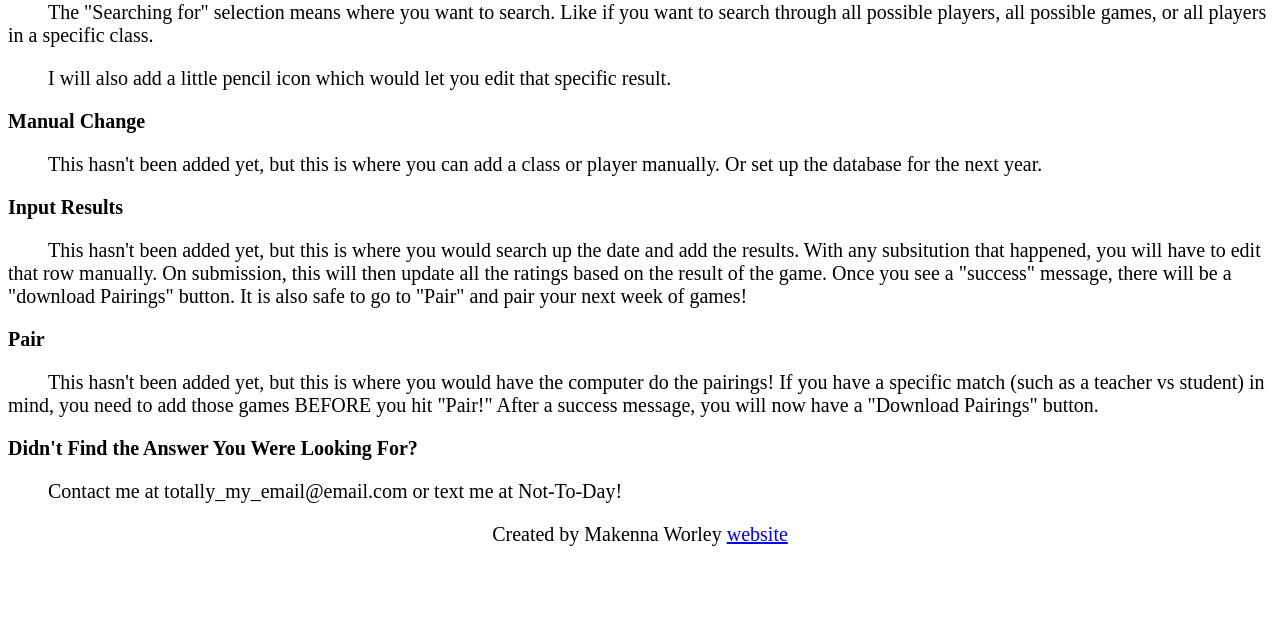
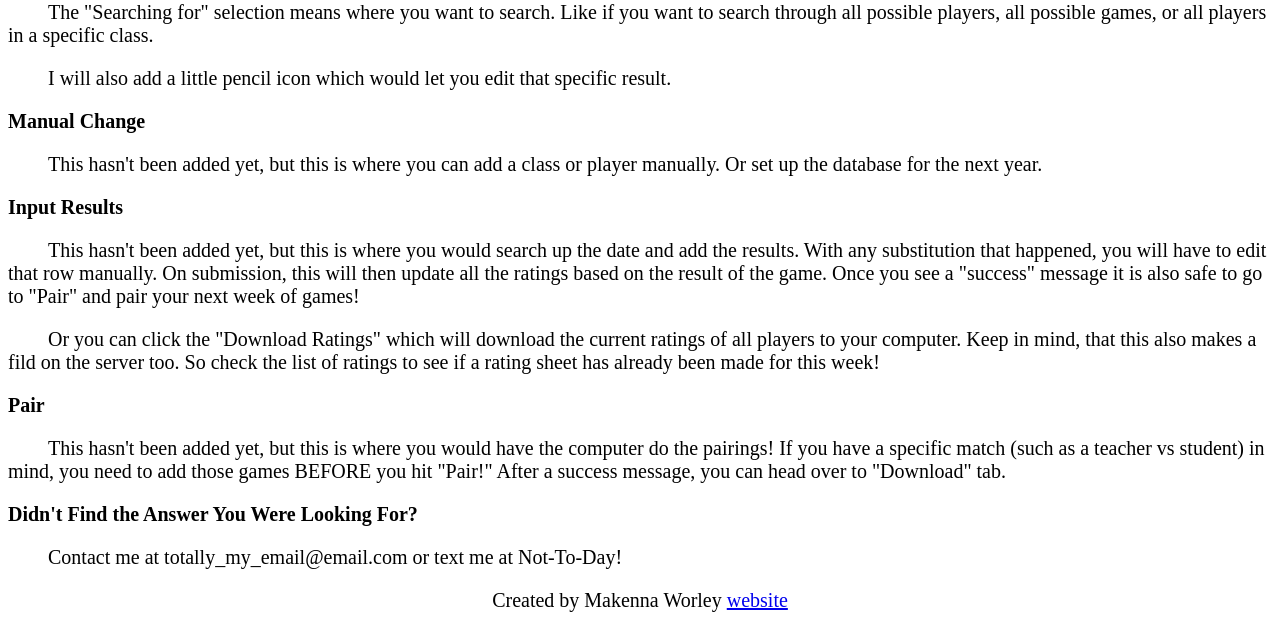
Before and after one commit to MakennaWorley/chess-website, a Django app: template chess/templates/chess/help.html in a window 1280 px wide. Shown: the part 405-1037 px from the top of the page. Before the commit the page ends 951 px from the top, so only its background shows below. Run offline with Django 5.2, Linux system fonts and the light colour scheme; the template is opened without the code that fills it, so the values that code supplies are empty.

Commit message:
Rating Sheet Can Now Be Downloaded From The App

```diff
--- a/chess/templates/chess/help.html
+++ b/chess/templates/chess/help.html
@@ -24,14 +24,17 @@
 
         <h2>Input Results</h2>
             <p class="indent">This hasn't been added yet, but this is where you would search up the date and add the results.
-                With any subsitution that happened, you will have to edit that row manually. On submission, this will then
-                update all the ratings based on the result of the game. Once you see a "success" message, there will be a "download
-                Pairings" button. It is also safe to go to "Pair" and pair your next week of games!</p>
+                With any substitution that happened, you will have to edit that row manually. On submission, this will then
+                update all the ratings based on the result of the game. Once you see a "success" message it is also safe to
+                go to "Pair" and pair your next week of games!</p>
+            <p class="indent">Or you can click the "Download Ratings" which will download the current ratings of all players to
+                your computer. Keep in mind, that this also makes a fild on the server too. So check the list of ratings to see
+                if a rating sheet has already been made for this week!</p>
 
         <h2>Pair</h2>
             <p class="indent">This hasn't been added yet, but this is where you would have the computer do the pairings! If
                 you have a specific match (such as a teacher vs student) in mind, you need to add those games BEFORE you hit
-                "Pair!" After a success message, you will now have a "Download Pairings" button.</p>
+                "Pair!" After a success message, you can head over to "Download" tab.</p>
         <h2>Didn't Find the Answer You Were Looking For?</h2>
             <p class="indent">Contact me at totally_my_email@email.com or text me at Not-To-Day!</p>
 
--- a/chess/templates/chess/input_results.html
+++ b/chess/templates/chess/input_results.html
@@ -2,4 +2,7 @@
 
 {% block content %}
     <h1>Input Results</h1>
+    <a href="{% url 'download_ratings' %}">
+        <button type="button">Download Ratings</button>
+    </a>
 {% endblock %}
--- a/chess/urls.py
+++ b/chess/urls.py
@@ -3,7 +3,8 @@ from django.contrib.auth import views as auth_views
 from django.contrib.auth.decorators import login_required
 
 from .views import (login_view, signup_view,
-                    home_view, search_results, manual_change_view, input_results_view, pair_view, help_view)
+                    home_view, search_results, manual_change_view, input_results_view, pair_view, help_view,
+                    download_ratings)
 
 urlpatterns = [
     path('', login_view, name='login'),
@@ -17,6 +18,8 @@ urlpatterns = [
     path('pair/', login_required(pair_view), name='pair'),
     path('help/', login_required(help_view), name='help'),
 
+    path('download_ratings/', login_required(download_ratings), name='download_ratings'),
+
     path('password_reset/', auth_views.PasswordResetView.as_view(), name='password_reset'),
     path('password_reset/done/', auth_views.PasswordResetDoneView.as_view(), name='password_reset_done'),
     path('reset/<uidb64>/<token>/', auth_views.PasswordResetConfirmView.as_view(), name='password_reset_confirm'),
```
Also changed, not shown: chess/views.py (+28 -17 lines), chess/write_to_file.py (added, +29 -0 lines), 1 other file.
